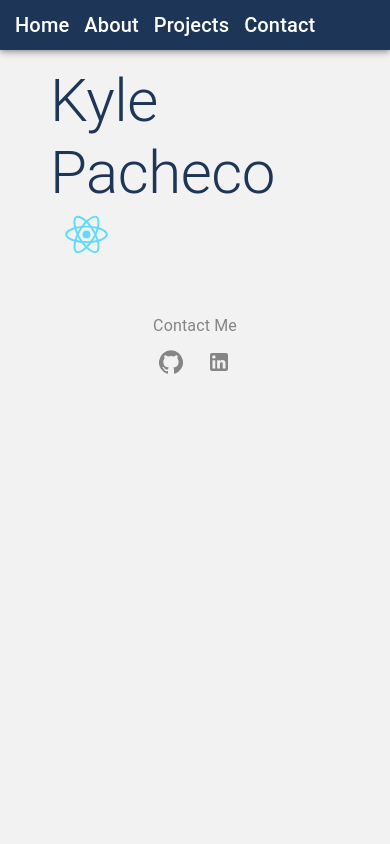
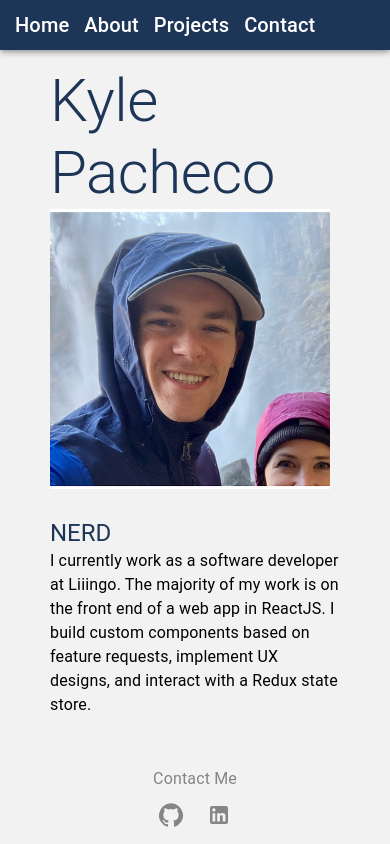
Before and after one commit to therealkylepacheco/therealkylepacheco.github.io, a React (Create React App) app: page / in a window 390 px wide. Built offline with nearby package versions, Linux system fonts and the light colour scheme.

Commit message:
Reworking responsive content

```diff
--- /dev/null
+++ b/src/components/Content.tsx
@@ -0,0 +1,76 @@
+import Box from '@material-ui/core/Box';
+import Grid from '@material-ui/core/Grid';
+import { makeStyles } from '@material-ui/core/styles';
+import Typography from '@material-ui/core/Typography';
+import React from 'react';
+import { colors } from '../theme';
+
+const TEXT_WIDTH = 450;
+const IMAGE_WIDTH = 315;
+const IMAGE_HEIGHT = 280;
+
+const useStyles = makeStyles({
+  title: {
+      color: colors.primary,
+      maxWidth: TEXT_WIDTH,
+  },
+  content: {
+      display: 'flex',
+      alignItems: 'center',
+      justifyContent: 'flex-start',
+      width: '100%',
+  },
+  body: {
+      maxWidth: TEXT_WIDTH,
+  },
+  image: {
+      maxWidth: IMAGE_WIDTH,
+      maxHeight: IMAGE_HEIGHT,
+  },
+});
+
+export type ContentProps = {
+    title?: string;
+    body?: string;
+    img?: string;
+    alt?: string;
+    imgPosition?: 'left' | 'right';
+};
+
+const defaultProps: Partial<ContentProps> = {
+    imgPosition: 'right',
+};
+
+export const Content = (props: ContentProps) => {
+    const { title, body, img, alt, imgPosition } = { ...defaultProps, ...props };
+    const classes = useStyles();
+
+
+    return (
+        <>
+            {(img && imgPosition === 'left') && <Grid item ><img src={img} alt={alt} className={classes.image}/></Grid>}
+            <Grid item >
+                <Box>
+                    <Typography className={classes.title} variant='h5'>{title}</Typography>
+                    <Typography className={classes.body} variant="body1">{body}</Typography>
+                </Box>
+            </Grid>
+            {(img && imgPosition === 'right') && <Grid item ><img src={img} alt={alt} className={classes.image}/></Grid>}
+        </>
+    )
+
+
+
+    return (
+        <>
+            {(img && imgPosition === 'left') && <Grid item sm={12} md={4} lg={4} xl={2}><img src={img} alt={alt} className={classes.image}/></Grid>}
+            <Grid item sm={12} md={3} lg={4} xl={4}>
+                <Box>
+                    <Typography className={classes.title} variant='h5'>{title}</Typography>
+                    <Typography className={classes.body} variant="body1">{body}</Typography>
+                </Box>
+            </Grid>
+            {(img && imgPosition === 'right') && <Grid item sm={12} md={3} lg={7}><img src={img} alt={alt} className={classes.image}/></Grid>}
+        </>
+    )
+}
--- /dev/null
+++ b/src/components/ResponsiveContent.tsx
@@ -0,0 +1,14 @@
+import Grid from '@material-ui/core/Grid';
+import React from 'react';
+
+export type ResponsiveContentProps = {};
+
+export const ResponsiveContent: React.FC<ResponsiveContentProps> = (props) => {
+    const { children } = { ...props };
+
+    return (
+        <Grid item container spacing={3} justifyContent="flex-start" alignItems="center">
+            {children}
+        </Grid>
+    )
+}
--- a/src/pages/Home.tsx
+++ b/src/pages/Home.tsx
@@ -1,7 +1,12 @@
 import { makeStyles } from '@material-ui/core';
+import Grid from '@material-ui/core/Grid';
 import React from 'react';
+import { Content } from '../components/Content';
+import { PageContent } from '../components/PageContent';
+import { PageSection } from '../components/PageSection';
 import { PageTitle } from '../components/PageTitle';
-import logo from '../logo.svg';
+import { ResponsiveContent } from '../components/ResponsiveContent';
+import me from '../images/me.png';
 
 const useStyles = makeStyles({
     logo: {
@@ -16,8 +21,15 @@
 
     return (
         <>
-        <PageTitle text="Kyle Pacheco"/>
-        <img src={logo} className={classes.logo} alt="logo" />
-            </>
+          <PageTitle text="Kyle Pacheco"/>
+          <ResponsiveContent>
+          <Content title="NERD"
+            body="I currently work as a software developer at Liiingo. The majority of my work is on the front end of a web app in ReactJS. I build custom components based on feature requests, implement UX designs, and interact with a Redux state store."
+            img={me}
+            alt="Kyle Pacheco"
+            imgPosition="left"
+          />
+          </ResponsiveContent>
+          </>
     )
 }
```
Also changed, not shown: src/images/me.png (added).
